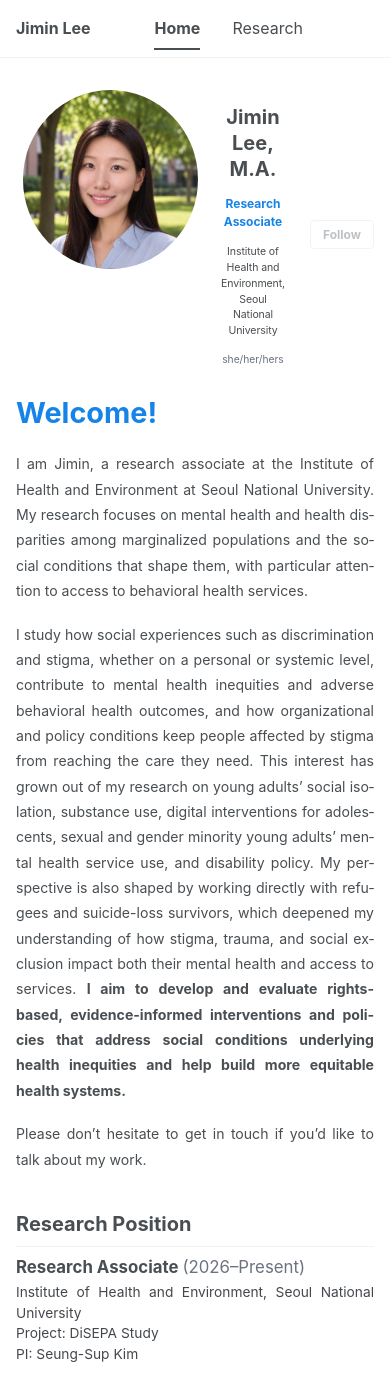
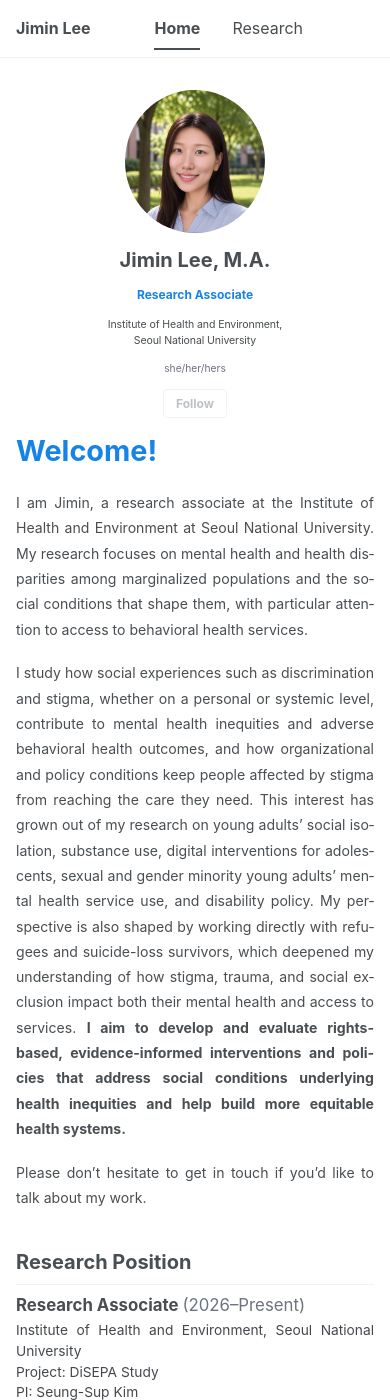
Before and after one commit to jiminlee-research/jiminlee-research.github.io, a Jekyll site: the page built from _pages/about.md, in a window 390 px wide and 1400 px high. Built offline with Jekyll 4.4.1, drawn with Linux system fonts in a browser that asks for light colours; a style sheet for code colours, icons or effects is not loaded.

Commit message:
Stack and center sidebar profile below desktop width
Co-Authored-By: Claude Opus 5.5 <noreply@anthropic.com>
Claude-Session: https://claude.ai/code/session_01PcjxNgqngrrHjMZQkReYzc

```diff
--- a/_includes/head/custom.html
+++ b/_includes/head/custom.html
@@ -7,7 +7,7 @@
 <meta name="googlebot" content="noindex, nofollow, noimageindex, noarchive">
 
 <!-- Reload the site stylesheet after updates -->
-<link rel="stylesheet" href="{{ base_path }}/assets/css/main.css?v=20261112-12">
+<link rel="stylesheet" href="{{ base_path }}/assets/css/main.css?v=20261112-13">
 
 <!-- Narrow sans for the sidebar role and affiliation -->
 <link rel="preconnect" href="https://fonts.googleapis.com">
--- a/assets/css/main.scss
+++ b/assets/css/main.scss
@@ -215,3 +215,31 @@
 .page__footer-copyright {
   font-size: $type-size-8;
 }
+
+/* Below desktop width: stack photo, text and Follow button, all centered */
+@media (max-width: 924px) {
+  .sidebar .author__avatar,
+  .sidebar .author__content,
+  .sidebar .author__urls-wrapper {
+    display: block;
+    width: 100%;
+    padding-left: 0;
+    padding-right: 0;
+    text-align: center;
+  }
+
+  .sidebar .author__avatar img {
+    max-width: 140px;
+  }
+
+  .sidebar .author__urls-wrapper {
+    margin-top: .4rem;
+  }
+
+  .sidebar .author__urls {
+    left: 50%;
+    right: auto;
+    transform: translateX(-50%);
+    text-align: left;
+  }
+}
```
